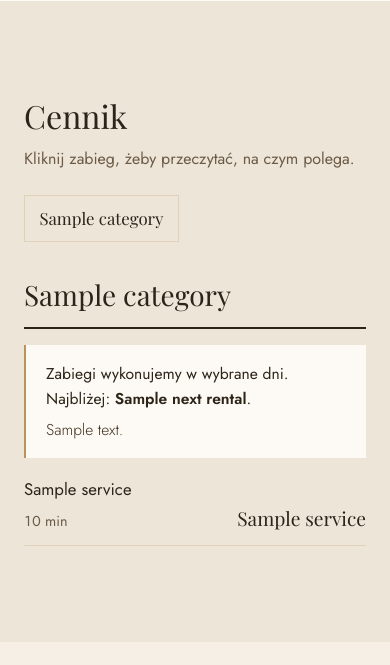
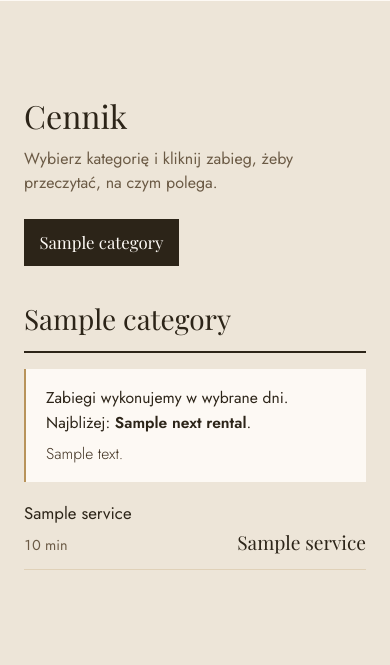
Before and after one commit to Pawel-Truszkowski/salon-manager, a Django app: template templates/home.html in a window 390 px wide. Shown: the part 2268-2933 px from the top of the page. Run offline with Django 5.2, Linux system fonts and the light colour scheme; the template is opened without the code that fills it: most values are stand-ins (such as "Sample title", 1, 10 or a date in 2020); some libraries are stand-ins or nearby versions.

Commit message:
feat(services): current price list, tabs in the price list, floor info
Data migration 0013 brings every database to the same price list:
descriptions from production, durations from Booksy, tidied names,
lash lamination removed (hidden if booked), 12 laser hair removal
services from Booksy. Matching by current or old name keeps it safe to
run on production and on the older staging data; accounts, schedules
and appointments are untouched. New Service.price_is_from shows
"od 170 zł".

Price list categories become tabs (progressive enhancement, all
content stays in the HTML). The 1st floor and the elevator are now on
the page, in the FAQ and in the client e-mails.

Co-Authored-By: Claude Opus 5.5 <noreply@anthropic.com>

```diff
--- a/apps/panel/forms.py
+++ b/apps/panel/forms.py
@@ -356,12 +356,13 @@ class ServiceForm(forms.ModelForm):
 
     class Meta:
         model = Service
-        fields = ['category', 'name', 'description', 'price', 'duration', 'required_equipment']
+        fields = ['category', 'name', 'description', 'price', 'price_is_from', 'duration', 'required_equipment']
         labels = {
             'category': 'Kategoria',
             'name': 'Nazwa',
             'description': 'Opis',
             'price': 'Cena (zł)',
+            'price_is_from': 'Cena „od”',
             'duration': 'Czas trwania (min)',
             'required_equipment': 'Wymaga urządzenia',
         }
@@ -369,6 +370,7 @@ class ServiceForm(forms.ModelForm):
             'required_equipment': 'Wtedy usługę można zarezerwować tylko w dni, w które urządzenie jest w salonie '
             '(Urządzenia → terminy).',
             'description': 'Widoczny na stronie w zakładce usług.',
+            'price_is_from': 'Na stronie pokaże się „od 170 zł”: ostateczna cena zależy np. od obszaru zabiegu.',
             'price': 'Zmiana dotyczy też już zapisanych wizyt (szczegóły wizyty pokazują aktualną cenę).',
             'duration': 'Zmiana dotyczy też już zapisanych wizyt: zmieni się ich długość w kalendarzu i dostępność.',
         }
--- a/apps/services/faq.py
+++ b/apps/services/faq.py
@@ -135,6 +135,11 @@ def build_faq(services, rentals=None):
             f'Możesz też zadzwonić: {PHONES}.',
         ),
         (
+            'Gdzie dokładnie jest salon?',
+            'Przy ul. Małopanewskiej 24B/5 we Wrocławiu (54-212, Fabryczna). '
+            'Salon jest na 1. piętrze, w budynku jest winda.',
+        ),
+        (
             'Jak odwołać lub przełożyć wizytę?',
             'W e-mailu z potwierdzeniem rezerwacji jest link do odwołania wizyty. Wystarczy go kliknąć '
             'i potwierdzić. Jeśli chcesz przełożyć termin, zadzwoń do salonu, a razem znajdziemy nowy.',
--- a/apps/services/models.py
+++ b/apps/services/models.py
@@ -109,6 +109,8 @@ class Service(models.Model):
     category = models.ForeignKey(ServiceCategory, on_delete=models.CASCADE, related_name='services')
     description = models.TextField(blank=True)
     price = models.DecimalField(max_digits=10, decimal_places=2)
+    # The price is a minimum ("od 170 zł"): the final one depends on the area, agreed at the visit
+    price_is_from = models.BooleanField(default=False)
     duration = models.IntegerField(help_text="Duration in minutes")
     # Inactive = no longer offered: hidden from the website, API and new bookings; past appointments keep it
     # (appointments PROTECT their service, so it can't be deleted once booked)
@@ -128,9 +130,11 @@ class Service(models.Model):
 
     @property
     def price_label(self):
-        """Price as shown on the website: "bezpłatnie", "30 zł" or "30,50 zł"."""
+        """Price as shown on the website: "bezpłatnie", "30 zł", "30,50 zł" or "od 170 zł"."""
         if self.price == 0:
             return 'bezpłatnie'
+        if self.price_is_from:
+            return f'od {format_price(self.price)}'
         return format_price(self.price)
 
 
--- a/static/css/style.css
+++ b/static/css/style.css
@@ -574,6 +574,10 @@ body {
   line-height: 1.6;
   margin: 1.5rem 0;
 }
+.rb-floor {
+  margin: -0.75rem 0 1.5rem;
+  color: #6b5a45;
+}
 .rb-nap a {
   color: inherit;
   text-decoration: none;
@@ -657,6 +661,29 @@ body {
 }
 .rb-menu-group + .rb-menu-group {
   margin-top: 4rem;
+}
+/* Tabs (script.js): one category at a time; the selected one is marked like a bookmark in the card */
+.rb-menu-tabbed .rb-menu-group + .rb-menu-group {
+  margin-top: 0;
+}
+.rb-menu-tabbed .rb-menu-index ol {
+  position: relative; /* offsetLeft of the tabs is measured from the strip (script.js) */
+}
+.rb-menu-tabbed .rb-menu-index a {
+  position: relative;
+  padding-left: 1rem;
+}
+.rb-menu-tabbed .rb-menu-index a[aria-selected="true"]::before {
+  content: "";
+  position: absolute;
+  left: 0;
+  top: 0.9rem;
+  bottom: 0.9rem;
+  width: 2px;
+  background: var(--rb-gold);
+}
+.rb-menu-tabbed .rb-menu-index a[aria-selected="true"] .rb-menu-index-name {
+  color: var(--rb-gold-ink);
 }
 .rb-menu-group-title {
   font-family: var(--ff-display);
@@ -803,6 +830,19 @@ body {
   }
   .rb-menu-index-meta {
     display: none;
+  }
+  .rb-menu-tabbed .rb-menu-index a {
+    padding-left: 0.9rem;
+  }
+  .rb-menu-tabbed .rb-menu-index a[aria-selected="true"] {
+    background: var(--rb-dark);
+    border-color: var(--rb-dark);
+  }
+  .rb-menu-tabbed .rb-menu-index a[aria-selected="true"]::before {
+    display: none;
+  }
+  .rb-menu-tabbed .rb-menu-index a[aria-selected="true"] .rb-menu-index-name {
+    color: var(--rb-bg-white);
   }
 }
 @media (max-width: 575.98px) {
--- /dev/null
+++ b/templates/emails/_salon_address.html
@@ -0,0 +1,4 @@
+    <div class="detail">
+      <span class="label">Adres:</span> ul. Małopanewska 24B/5, 54-212 Wrocław<br>
+      1. piętro, w budynku jest winda
+    </div>
--- a/templates/emails/booking_confirmation_client.html
+++ b/templates/emails/booking_confirmation_client.html
@@ -36,6 +36,7 @@
     <div class="detail">
       <span class="label">Godzina:</span> {{ appointment.date_time|time:"H:i" }}
     </div>
+    {% include "emails/_salon_address.html" %}
     <div class="detail">
       <span class="label">Status:</span> {{ appointment.get_status_display }}
     </div>
--- a/templates/emails/booking_confirmed_client.html
+++ b/templates/emails/booking_confirmed_client.html
@@ -36,6 +36,7 @@
     <div class="detail">
       <span class="label">Godzina:</span> {{ appointment.date_time|time:"H:i" }}
     </div>
+    {% include "emails/_salon_address.html" %}
 
     {% if appointment.notes %}
     <div class="notes">
--- a/templates/emails/booking_rescheduled_client.html
+++ b/templates/emails/booking_rescheduled_client.html
@@ -36,6 +36,7 @@
     <div class="detail">
       <span class="label">Godzina:</span> {{ appointment.date_time|time:"H:i" }}
     </div>
+    {% include "emails/_salon_address.html" %}
 
     <p style="margin-top: 24px;">
       Jeśli nowy termin Ci nie odpowiada, możesz odwołać wizytę samodzielnie:
--- a/templates/home.html
+++ b/templates/home.html
@@ -7,7 +7,7 @@
     <div class="rb-hero-grid">
       <div>
         <h1>Salon kosmetyczny we Wrocławiu<span>Royal Beauty Studio Urody</span></h1>
-        <p class="rb-hero-lead">Przedłużamy i laminujemy rzęsy, robimy manicure i pedicure hybrydowy, depilację woskiem oraz zabiegi na twarz, od oczyszczania wodorowego po mezoterapię mikroigłową.</p>
+        <p class="rb-hero-lead">Przedłużamy rzęsy, stylizujemy brwi, robimy manicure i pedicure hybrydowy, depilację woskiem i laserem oraz zabiegi na twarz, od oczyszczania wodorowego po mezoterapię mikroigłową.</p>
         <div class="rb-hero-actions">
           <a href="#rezerwacja" class="btn rb-btn rb-btn-solid">Zarezerwuj wizytę</a>
           <a href="#cennik" class="btn rb-btn rb-btn-quiet">Zobacz cennik</a>
@@ -71,7 +71,7 @@
     <div class="rb-menu-grid">
       <nav class="rb-menu-index" aria-label="Kategorie cennika">
         <h2 id="cennik-heading" class="rb-heading">Cennik</h2>
-        <p class="rb-menu-hint">Kliknij zabieg, żeby przeczytać, na czym polega.</p>
+        <p class="rb-menu-hint">Wybierz kategorię i kliknij zabieg, żeby przeczytać, na czym polega.</p>
         <ol>
           {% for group in price_list %}
             <li>
@@ -282,6 +282,7 @@
           <a class="rb-tel" href="tel:+48792646256">+48 792 646 256</a><br>
           <a href="mailto:royalbeauty.studiourody@gmail.com">royalbeauty.studiourody@gmail.com</a>
         </address>
+        <p class="rb-floor">Salon jest na 1. piętrze. W budynku jest winda.</p>
         <div class="rb-by-appt">
           <p><strong>Przyjmujemy po wcześniejszym umówieniu</strong><br>codziennie 9:00–21:00, także w weekendy</p>
           <p class="rb-muted">Najbliższy wolny termin: {% include "includes/next_date.html" %}</p>
--- a/templates/panel/services/form.html
+++ b/templates/panel/services/form.html
@@ -19,6 +19,7 @@
       <div class="col-sm-6">{% include 'panel/_field.html' with field=form.price %}</div>
       <div class="col-sm-6">{% include 'panel/_field.html' with field=form.duration %}</div>
     </div>
+    {% include 'panel/_field.html' with field=form.price_is_from %}
     {% include 'panel/_field.html' with field=form.required_equipment %}
   </div>
   <div class="card-footer bg-transparent d-flex gap-2">
--- a/templates/panel/services/list.html
+++ b/templates/panel/services/list.html
@@ -50,7 +50,7 @@
                         <div class="small text-muted" title="{{ service.description }}">{{ service.description|truncatechars:90 }}</div>
                       {% endif %}
                     </td>
-                    <td class="text-nowrap">{{ service.price }} zł</td>
+                    <td class="text-nowrap">{{ service.price_label }}</td>
                     <td class="text-nowrap">{{ service.duration }} min</td>
                     <td class="text-end text-nowrap">
                       <a href="{% url 'panel:service_update' service.pk %}" class="btn btn-sm btn-outline-secondary" aria-label="Edytuj: {{ service }}"><i class="bi bi-pencil"></i></a>
```
Also changed, not shown: static/js/script.js (+71 -0 lines), tests/test_catalog.py (added, +113 -0 lines), apps/services/migrations/0012_service_price_is_from.py (added), apps/services/migrations/0013_catalog.json (added), apps/services/migrations/0013_catalog.py (added).
